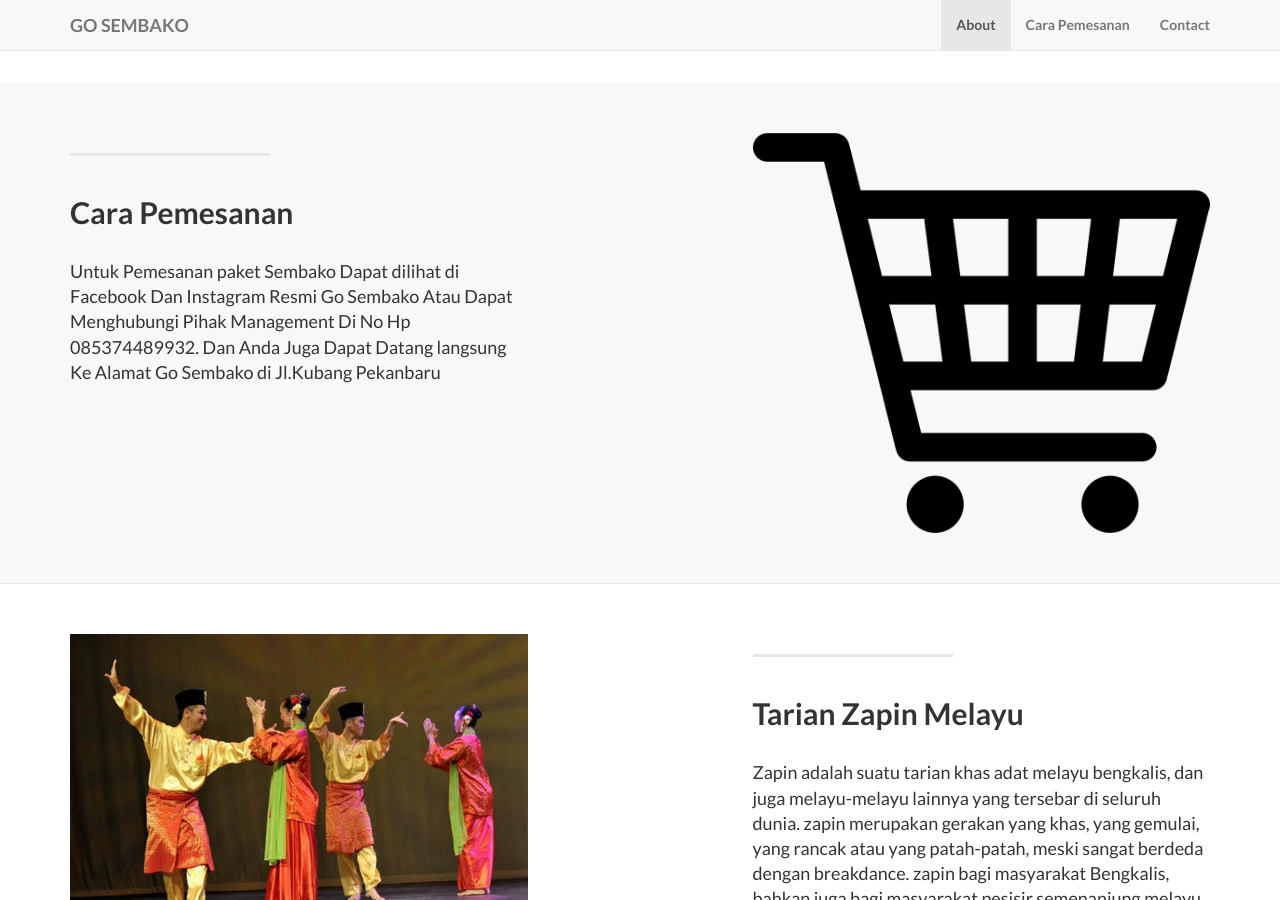
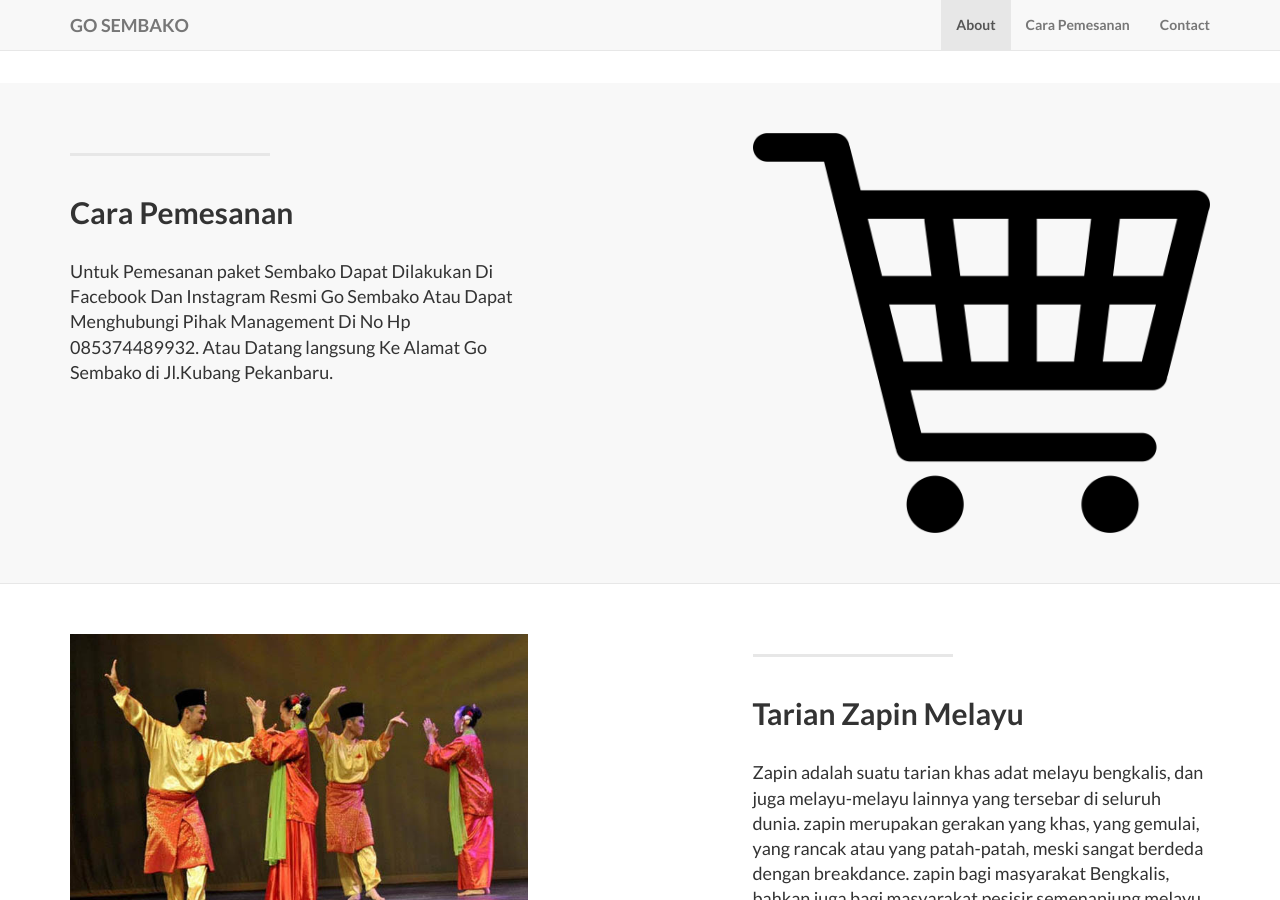
Before and after one commit to gosembako/gosembako.github.io, a Jekyll site: the page built from index.html, in a window 1280 px wide and 900 px high, scrolled down 921 px. Built offline with Jekyll 4.4.1, drawn with Linux system fonts in a browser that asks for light colours.

Commit message:
Update 2014-09-21-services-1.markdown
nj

```diff
--- a/_posts/2014-09-21-services-1.markdown
+++ b/_posts/2014-09-21-services-1.markdown
@@ -5,6 +5,6 @@ category: Services
 title: Cara Pemesanan
 description: |
 ---
-Untuk Pemesanan paket Sembako Dapat dilihat di Facebook Dan Instagram Resmi
+Untuk Pemesanan paket Sembako Dapat Dilakukan Di Facebook Dan Instagram Resmi
 Go Sembako Atau Dapat Menghubungi Pihak Management Di No Hp 085374489932.
-Dan Anda Juga Dapat Datang langsung Ke Alamat Go Sembako di Jl.Kubang Pekanbaru
+Atau Datang langsung Ke Alamat Go Sembako di Jl.Kubang Pekanbaru.
```
